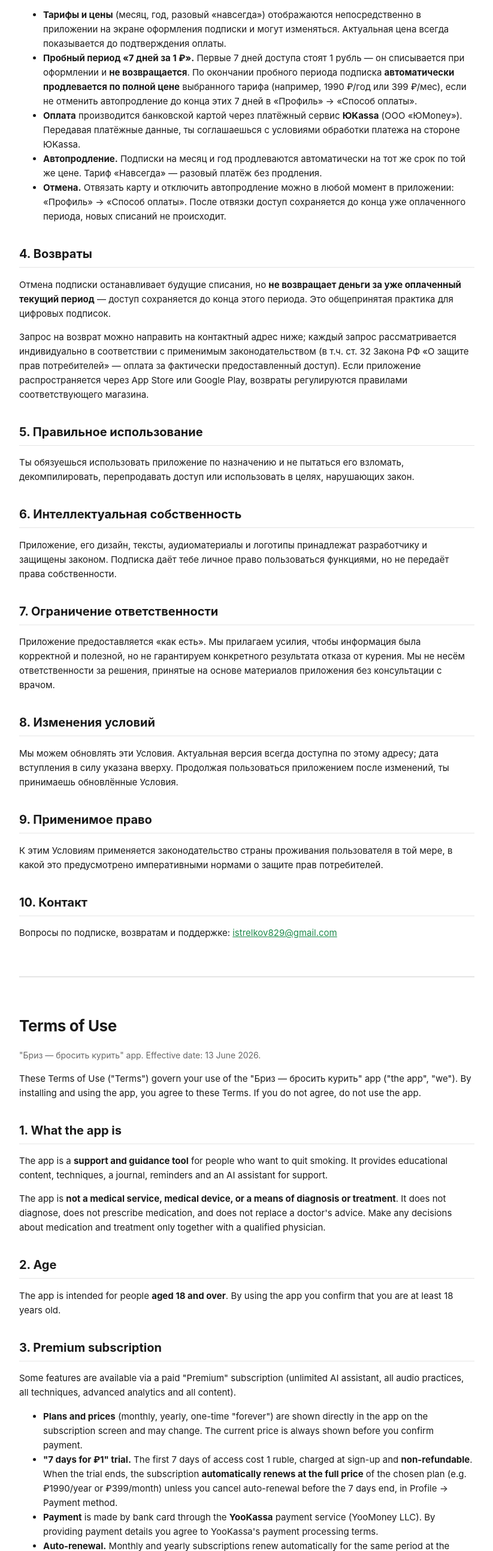
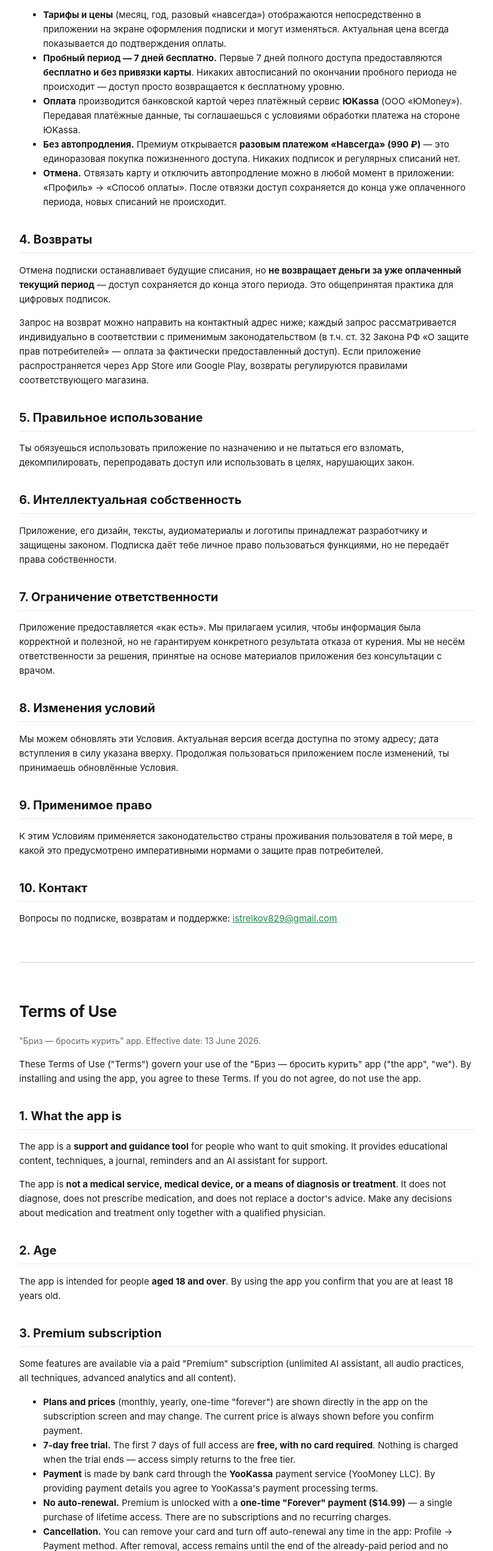
Before and after one commit to RomanElektrik/nosmoke, a website: page docs/terms.html in a window 1280 px wide. Shown: the part 872-3457 px from the top of the page at 60% size, without its empty margins (228-1051 px from the left). Drawn offline with Linux system fonts and the light colour scheme.

Commit message:
docs(terms): триал бесплатный без карты + «Навсегда» разово, без автопродления
Под новую модель: 7 дней бесплатно (без привязки карты), Премиум — разовый
платёж «Навсегда» 990 ₽, никаких подписок/автосписаний. RU+EN. Залито на сервер.

```diff
--- a/docs/terms.html
+++ b/docs/terms.html
@@ -42,9 +42,9 @@
 <p>Часть функций приложения доступна по платной подписке «Премиум» (безлимитный доступ к ИИ-помощнику, все аудиопрактики, все техники, расширенная аналитика и все материалы).</p>
 <ul>
   <li><strong>Тарифы и цены</strong> (месяц, год, разовый «навсегда») отображаются непосредственно в приложении на экране оформления подписки и могут изменяться. Актуальная цена всегда показывается до подтверждения оплаты.</li>
-  <li><strong>Пробный период «7 дней за 1 ₽».</strong> Первые 7 дней доступа стоят 1 рубль — он списывается при оформлении и <strong>не возвращается</strong>. По окончании пробного периода подписка <strong>автоматически продлевается по полной цене</strong> выбранного тарифа (например, 1990 ₽/год или 399 ₽/мес), если не отменить автопродление до конца этих 7 дней в «Профиль» → «Способ оплаты».</li>
+  <li><strong>Пробный период — 7 дней бесплатно.</strong> Первые 7 дней полного доступа предоставляются <strong>бесплатно и без привязки карты</strong>. Никаких автосписаний по окончании пробного периода не происходит — доступ просто возвращается к бесплатному уровню.</li>
   <li><strong>Оплата</strong> производится банковской картой через платёжный сервис <strong>ЮKassa</strong> (ООО «ЮMoney»). Передавая платёжные данные, ты соглашаешься с условиями обработки платежа на стороне ЮKassa.</li>
-  <li><strong>Автопродление.</strong> Подписки на месяц и год продлеваются автоматически на тот же срок по той же цене. Тариф «Навсегда» — разовый платёж без продления.</li>
+  <li><strong>Без автопродления.</strong> Премиум открывается <strong>разовым платежом «Навсегда» (990 ₽)</strong> — это единоразовая покупка пожизненного доступа. Никаких подписок и регулярных списаний нет.</li>
   <li><strong>Отмена.</strong> Отвязать карту и отключить автопродление можно в любой момент в приложении: «Профиль» → «Способ оплаты». После отвязки доступ сохраняется до конца уже оплаченного периода, новых списаний не происходит.</li>
 </ul>
 
@@ -89,9 +89,9 @@
 <p>Some features are available via a paid "Premium" subscription (unlimited AI assistant, all audio practices, all techniques, advanced analytics and all content).</p>
 <ul>
   <li><strong>Plans and prices</strong> (monthly, yearly, one-time "forever") are shown directly in the app on the subscription screen and may change. The current price is always shown before you confirm payment.</li>
-  <li><strong>"7 days for ₽1" trial.</strong> The first 7 days of access cost 1 ruble, charged at sign-up and <strong>non-refundable</strong>. When the trial ends, the subscription <strong>automatically renews at the full price</strong> of the chosen plan (e.g. ₽1990/year or ₽399/month) unless you cancel auto-renewal before the 7 days end, in Profile → Payment method.</li>
+  <li><strong>7-day free trial.</strong> The first 7 days of full access are <strong>free, with no card required</strong>. Nothing is charged when the trial ends — access simply returns to the free tier.</li>
   <li><strong>Payment</strong> is made by bank card through the <strong>YooKassa</strong> payment service (YooMoney LLC). By providing payment details you agree to YooKassa's payment processing terms.</li>
-  <li><strong>Auto-renewal.</strong> Monthly and yearly subscriptions renew automatically for the same period at the same price. The "Forever" plan is a one-time payment with no renewal.</li>
+  <li><strong>No auto-renewal.</strong> Premium is unlocked with a <strong>one-time "Forever" payment ($14.99)</strong> — a single purchase of lifetime access. There are no subscriptions and no recurring charges.</li>
   <li><strong>Cancellation.</strong> You can remove your card and turn off auto-renewal any time in the app: Profile → Payment method. After removal, access remains until the end of the already-paid period and no further charges occur.</li>
 </ul>
 
```
